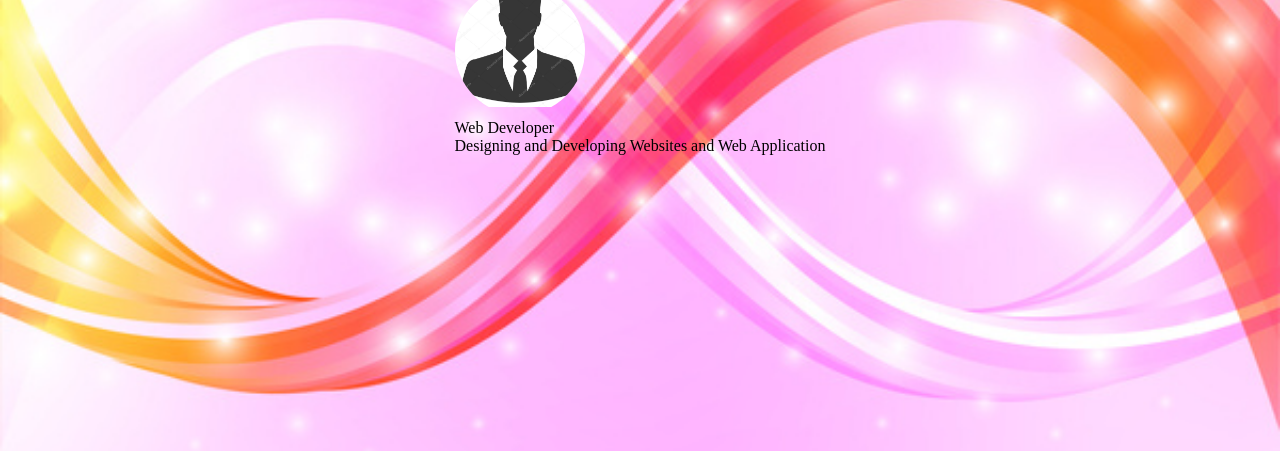
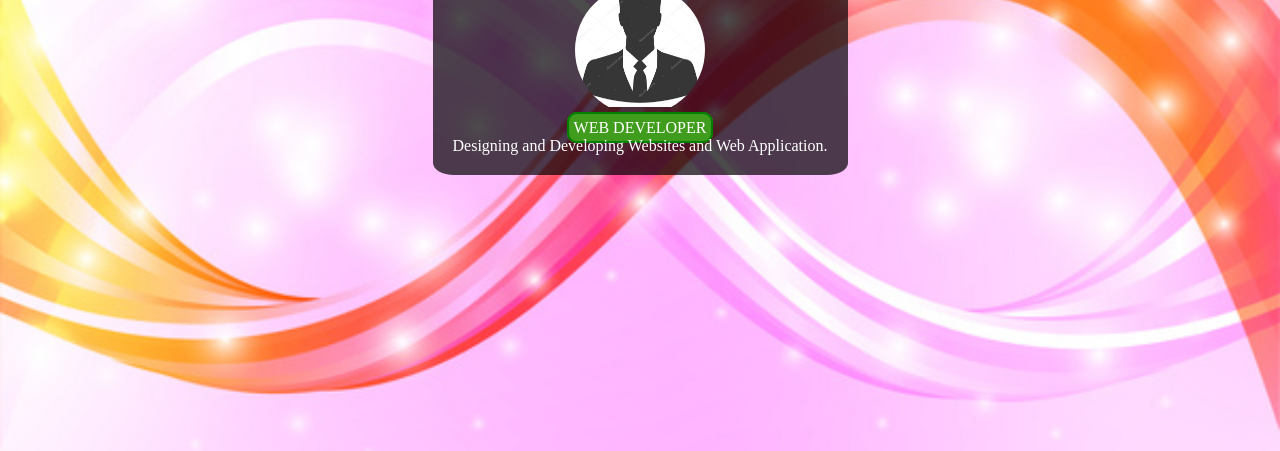
Before and after one commit to melaniemueni/my-profile, a plain HTML site: page index.html in a window 1280 px wide. Shown: the part 349-800 px from the top of the page. Drawn offline with Linux system fonts and the light colour scheme.

Commit message:
improved css design

```diff
--- a/index.html
+++ b/index.html
@@ -15,7 +15,9 @@
         </div>
        <div class="content">
             <span>Web Developer</span>
-            <p>Designing and Developing Websites and Web Application</p>
+            <p>Designing and Developing Websites and Web Application.
+
+            </p>
        </div>
        <div id="SOCIAL"></div>
     </div>
--- a/style.css
+++ b/style.css
@@ -19,3 +19,21 @@ body{
     object-fit: cover;
     object-position: 0 -8px;
 }
+.main{
+    background-color: rgba(0, 0, 0, 0.7);
+    color: rgb(255,255,255);
+    text-align: center;
+    border-radius: 5%;
+    padding: 20px;
+}
+.content span{
+    text-transform: uppercase;
+    border: 2px solid green;
+    padding: 5px;
+    border-radius: 10px;
+    background-color: rgb(64, 156, 28);
+}
+.content span:hover{
+    cursor: pointer;
+    background-color: transparent;
+}
```
